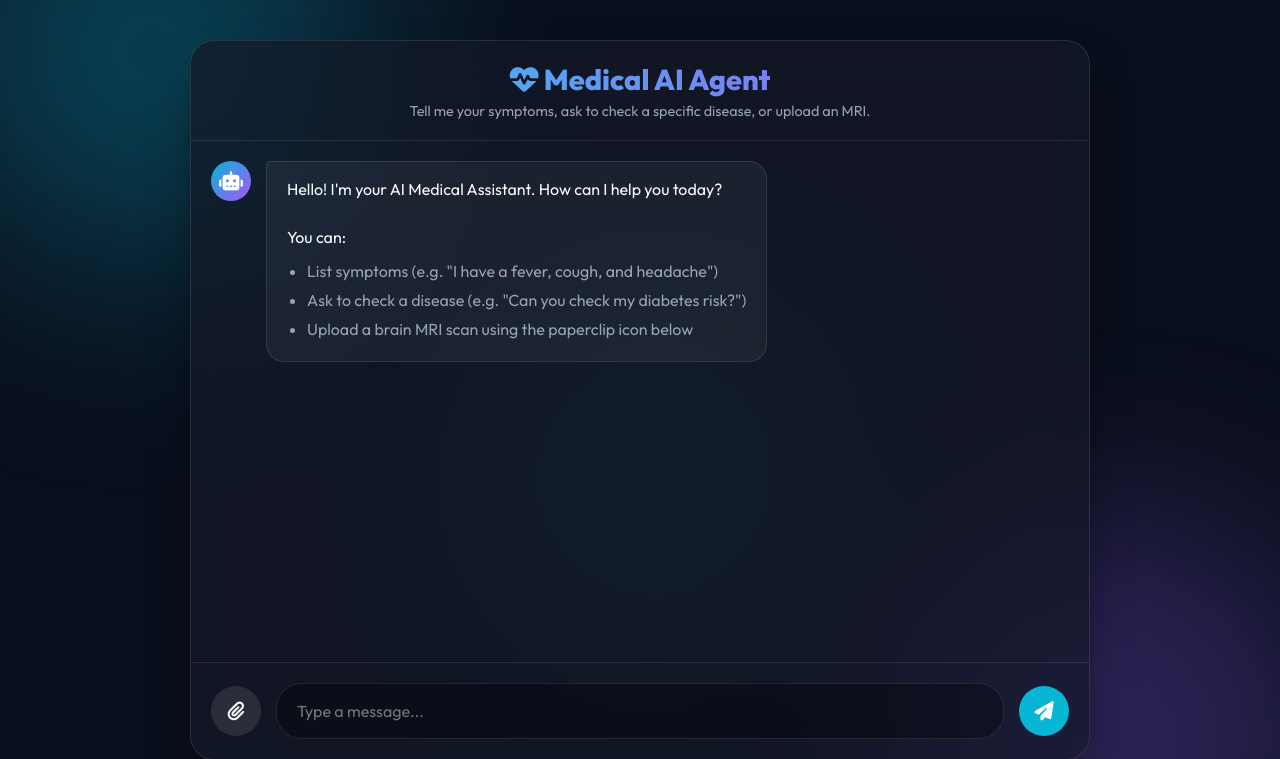
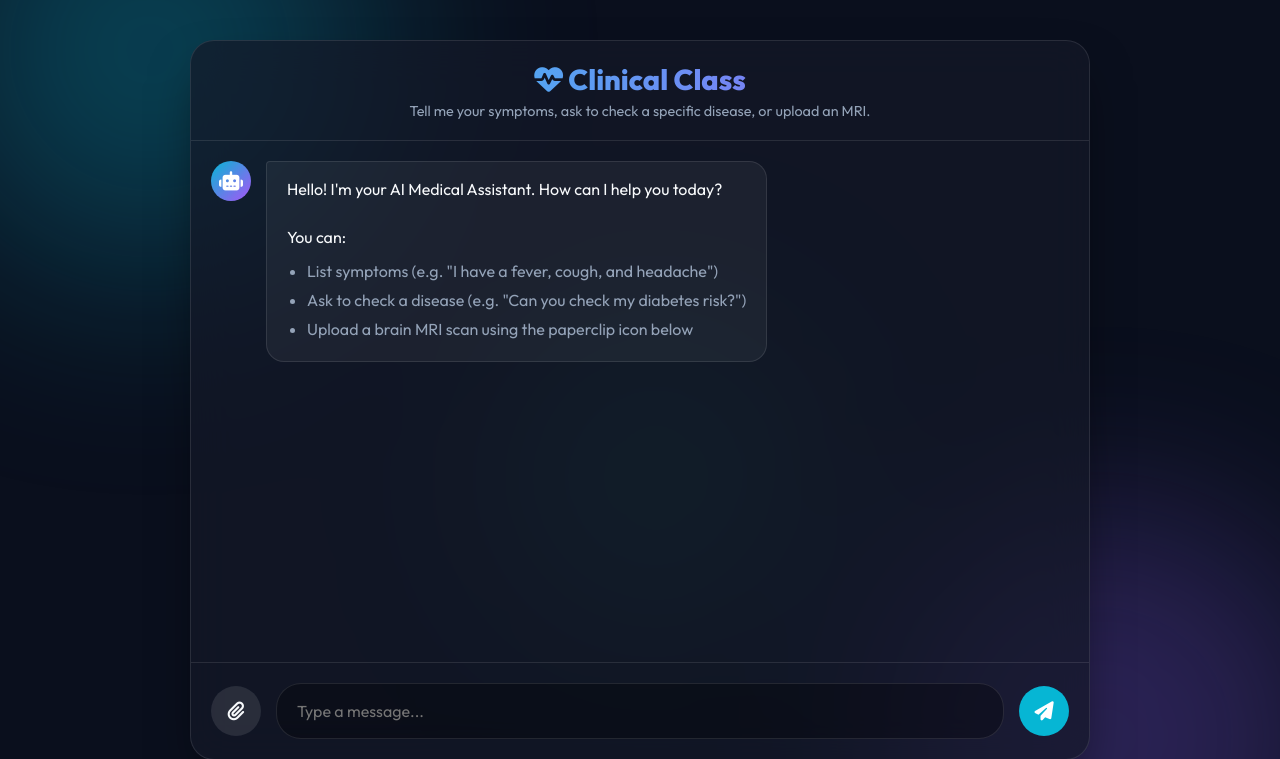
Before and after one commit to AbhayMunjewar/Disease_detection, a Flask app: page / in a window 1280 px wide; the page is wider, and only the part inside the window is pictured. Shown: the top 759 px of that part. Run offline with Flask 3, Linux system fonts and the light colour scheme.

Commit message:
Change project name to Clinical Class

```diff
--- a/templates/index.html
+++ b/templates/index.html
@@ -3,7 +3,7 @@
 <head>
     <meta charset="UTF-8">
     <meta name="viewport" content="width=device-width, initial-scale=1.0">
-    <title>AI Medical Assistant</title>
+    <title>Clinical Class</title>
     <link href="https://fonts.googleapis.com/css2?family=Outfit:wght@300;400;600;800&display=swap" rel="stylesheet">
     <link rel="stylesheet" href="https://cdnjs.cloudflare.com/ajax/libs/font-awesome/6.4.0/css/all.min.css">
     <link rel="stylesheet" href="{{ url_for('static', filename='css/style.css') }}">
@@ -15,7 +15,7 @@
 
     <div class="chat-container glass-panel">
         <header class="chat-header">
-            <h1><i class="fa-solid fa-heart-pulse"></i> Medical AI Agent</h1>
+            <h1><i class="fa-solid fa-heart-pulse"></i> Clinical Class</h1>
             <p>Tell me your symptoms, ask to check a specific disease, or upload an MRI.</p>
         </header>
 
```
